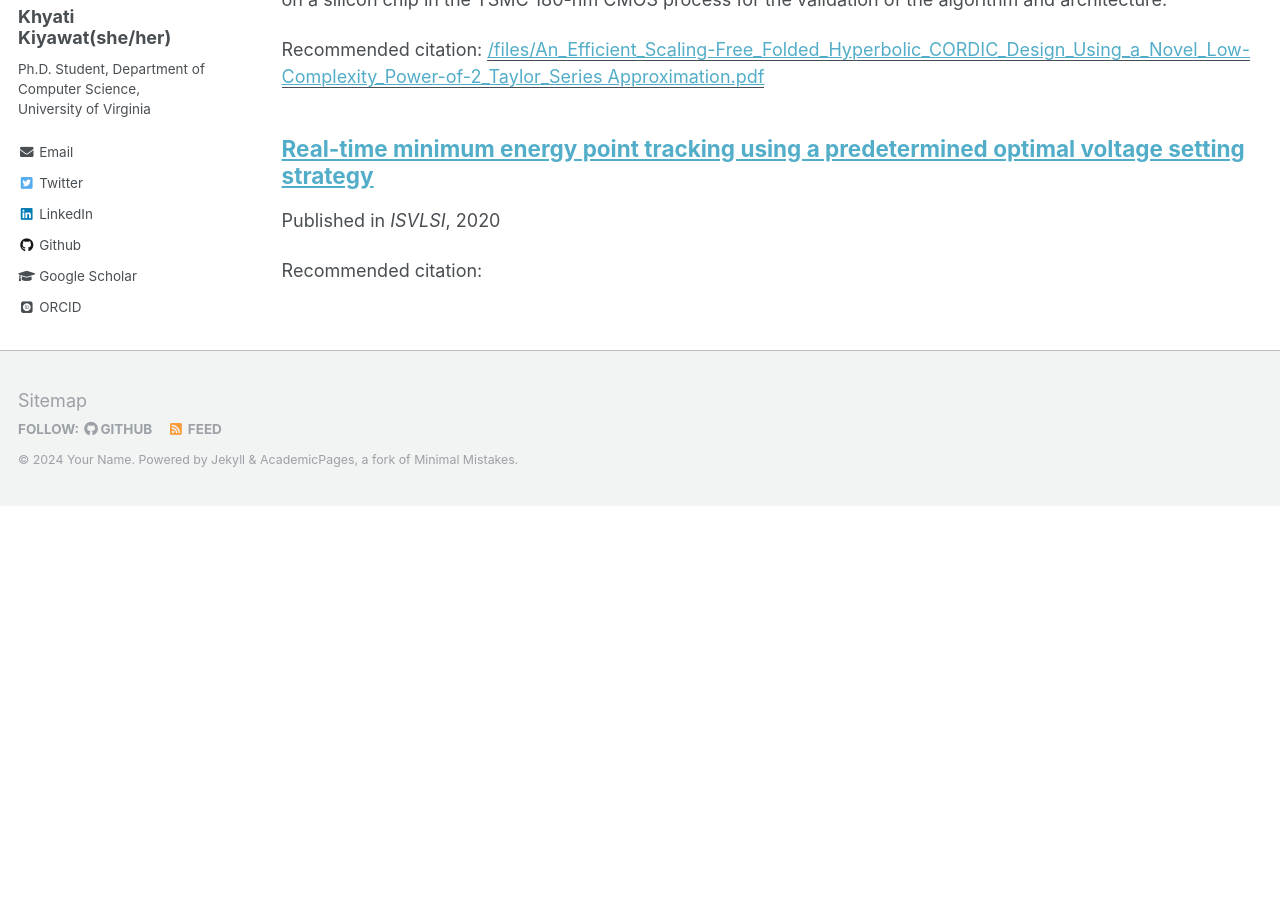
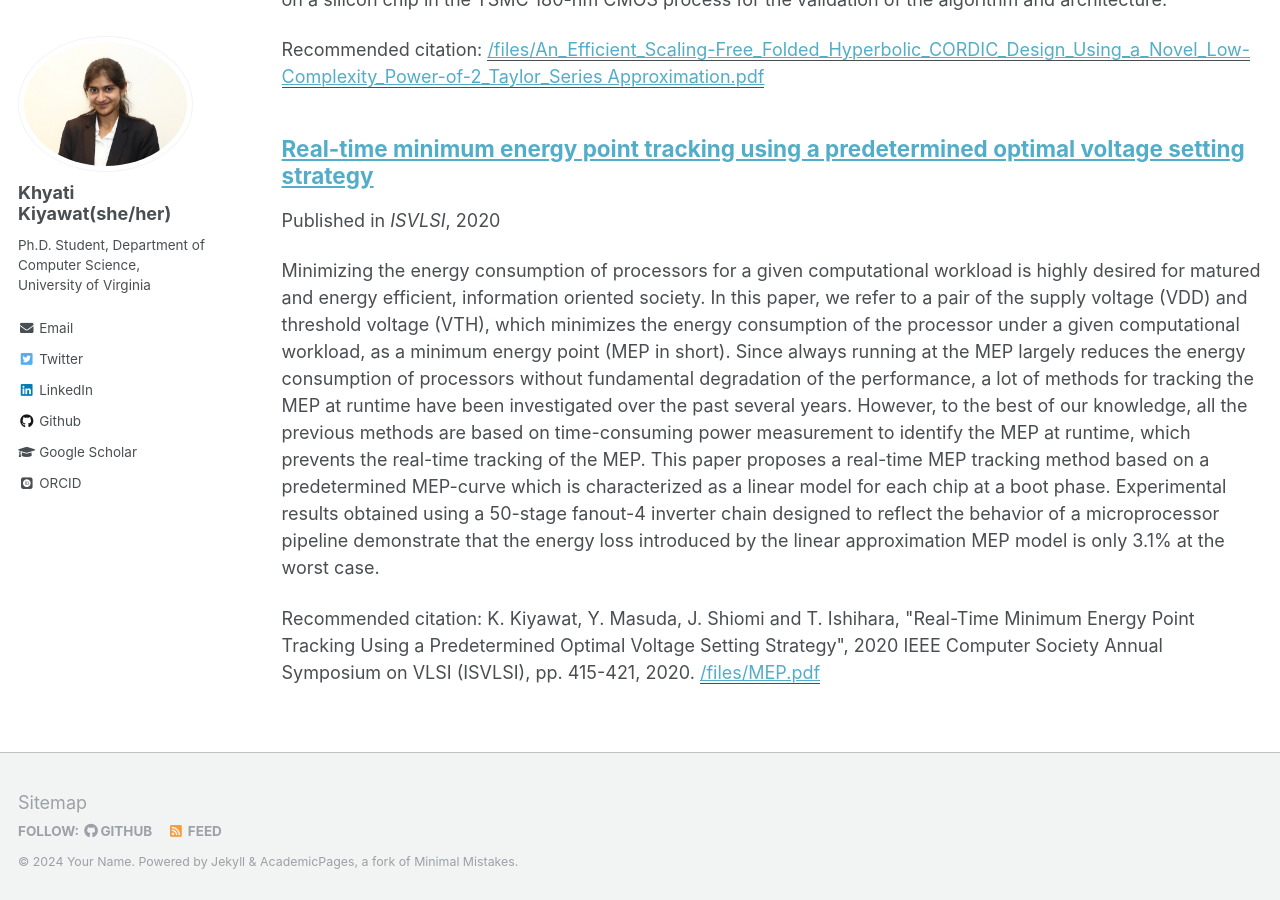
Before and after one commit to khyatikiyawat/khyatikiyawat.github.io, a Jekyll site: the page built from _pages/publications.md, in a window 1280 px wide and 900 px high, scrolled down 760 px. Built offline with Jekyll 4.4.1, drawn with Linux system fonts in a browser that asks for light colours; some web fonts are replaced; before the commit the page ends 1266 px from its top, so only the background shows below that.

Commit message:
Update MEP.md

```diff
--- a/_publications/MEP.md
+++ b/_publications/MEP.md
@@ -2,10 +2,10 @@
 title: "Real-time minimum energy point tracking using a predetermined optimal voltage setting strategy"
 collection: publications
 permalink: /publication/MEP
-excerpt: ''
+excerpt: 'Minimizing the energy consumption of processors for a given computational workload is highly desired for matured and energy efficient, information oriented society. In this paper, we refer to a pair of the supply voltage (VDD) and threshold voltage (VTH), which minimizes the energy consumption of the processor under a given computational workload, as a minimum energy point (MEP in short). Since always running at the MEP largely reduces the energy consumption of processors without fundamental degradation of the performance, a lot of methods for tracking the MEP at runtime have been investigated over the past several years. However, to the best of our knowledge, all the previous methods are based on time-consuming power measurement to identify the MEP at runtime, which prevents the real-time tracking of the MEP. This paper proposes a real-time MEP tracking method based on a predetermined MEP-curve which is characterized as a linear model for each chip at a boot phase. Experimental results obtained using a 50-stage fanout-4 inverter chain designed to reflect the behavior of a microprocessor pipeline demonstrate that the energy loss introduced by the linear approximation MEP model is only 3.1% at the worst case.'
 date: 2020-07-06
 venue: 'ISVLSI'
-paperurl: ''
-citation: ''
+paperurl: '/files/MEP.pdf'
+citation: 'K. Kiyawat, Y. Masuda, J. Shiomi and T. Ishihara, "Real-Time Minimum Energy Point Tracking Using a Predetermined Optimal Voltage Setting Strategy", 2020 IEEE Computer Society Annual Symposium on VLSI (ISVLSI), pp. 415-421, 2020.'
 ---
 <!--- K. Kiyawat, Y. Masuda, J. Shiomi and T. Ishihara, "Real-Time Minimum Energy Point Tracking Using a Predetermined Optimal Voltage Setting Strategy", 2020 IEEE Computer Society Annual Symposium on VLSI (ISVLSI), pp. 415-421, 2020. --->
```
